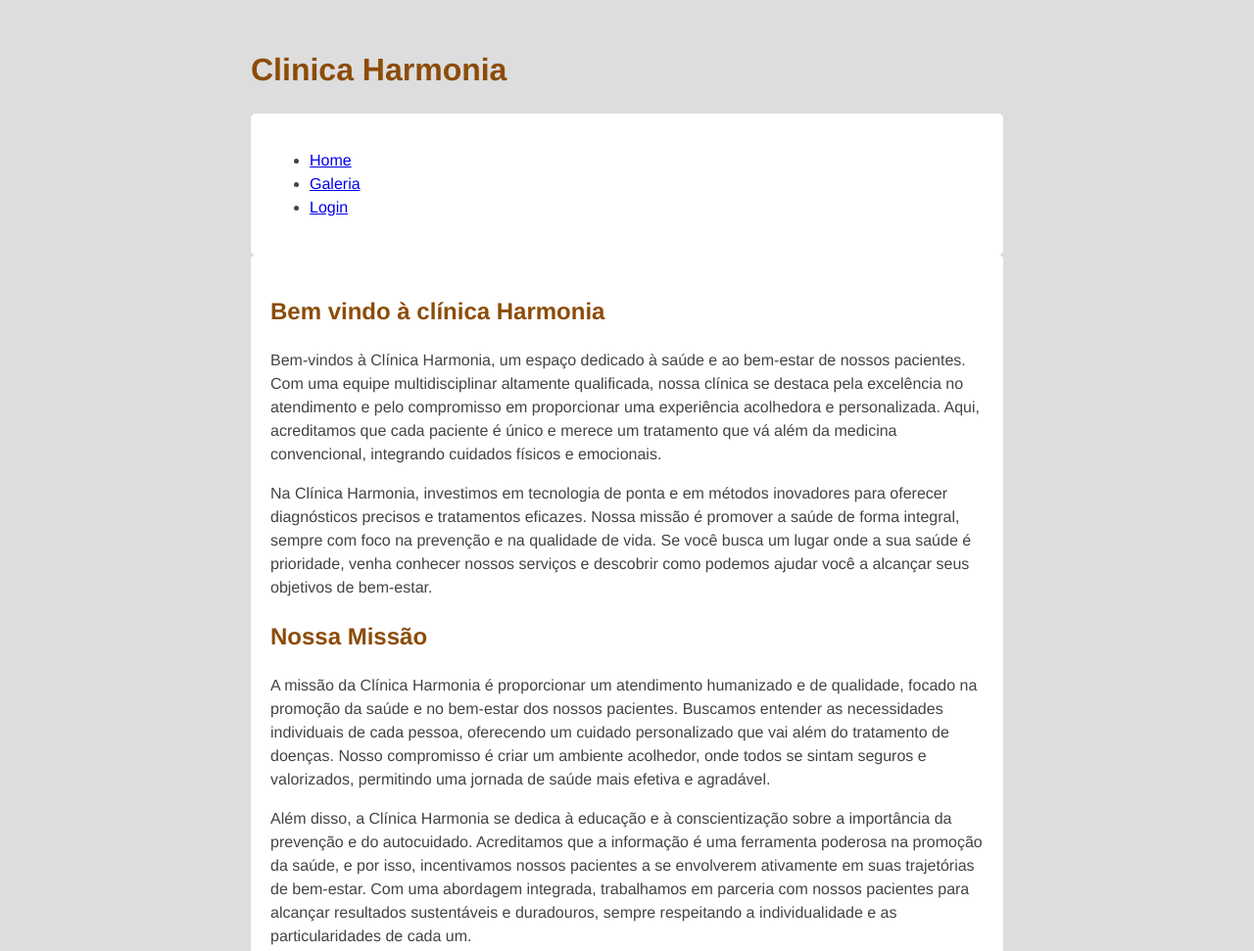
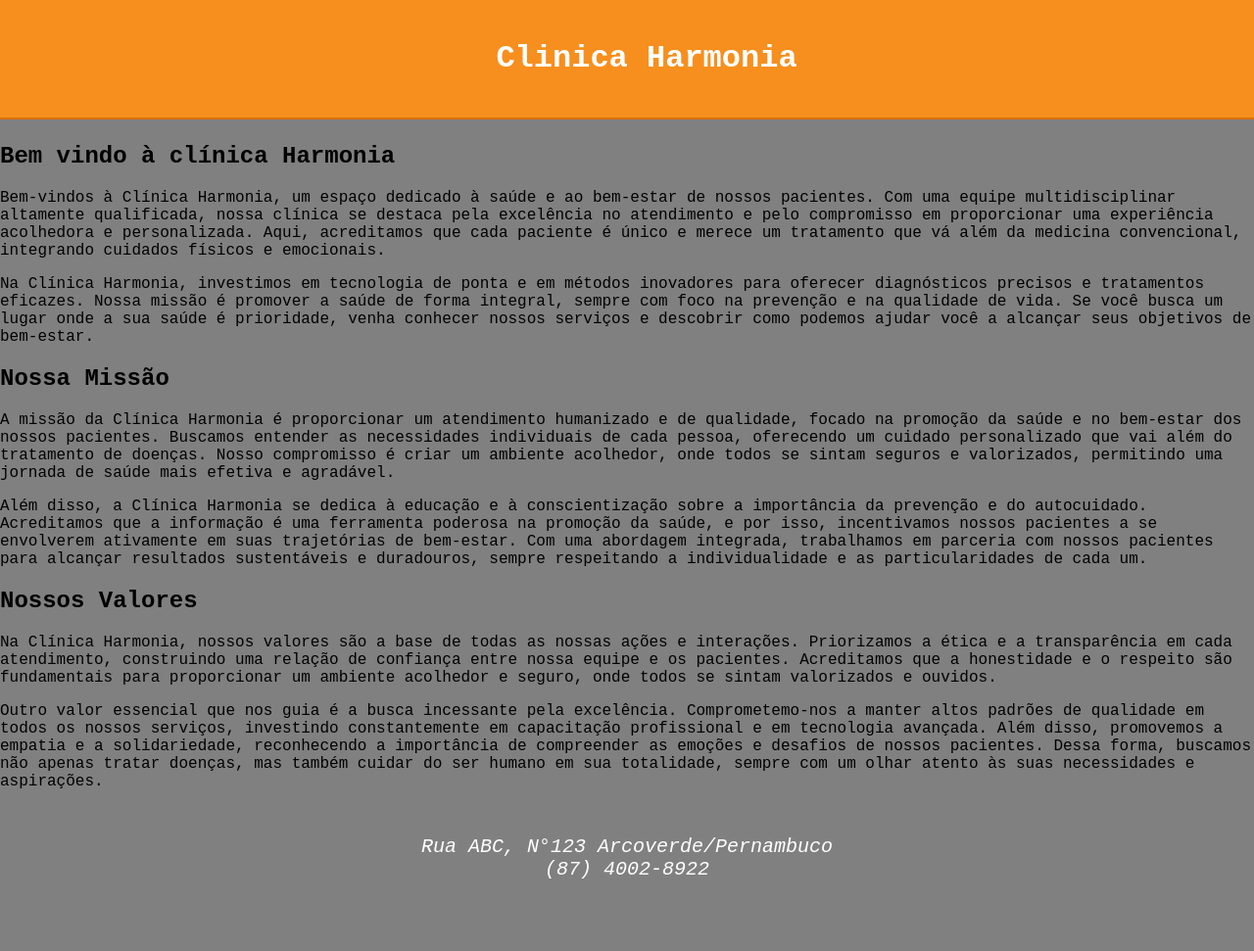
Before and after one commit to SamLima95/trabalho4, a plain HTML site: page index.html in a window 1280 px wide. Shown: the top 971 px of the page at 98% size. After the commit the page ends 929 px from the top, so only its background shows below. Drawn offline with Linux system fonts and the light colour scheme.

Commit message:
Update styles.css

```diff
--- a/styles.css
+++ b/styles.css
@@ -1,99 +1,65 @@
-body {
-    background-color: #ddd;
-    font-family: "Helvetica Neue", sans-serif;
-    color: #444;
-    line-height: 1.5;
-    width: 60%;
-    margin: 0 auto;
-    padding: 2% 0;
+{
+    margin: 0;
+    padding: 0;
+    box-sizing: border-box;
 }
 
-main {
-    background-color: white;
-    padding: 20px;
-    border-radius: 5px;
+body {
+    font-family: 'Courier New', Courier, monospace;
+    margin: 0;
+    padding: 0;
+    background-color: gray;
 }
 
-h1 {
-    color: rgb(140, 76, 8);
-}
-
-.form-group {
-    margin-bottom: 15px;
-}
-
-.input-field {
-    width: 100%;
-    padding: 10px;
-    border: 1px solid #ccc;
-    border-radius: 4px;
-}
-
-.input-field:focus {
-    border-color: rgb(140, 76, 8);
+header {
+    position: fixed;
+    top: 0;
+    left: 0;
+    width: 100vw;
+    background-color: #F78F1E;
+    color: white;
+    text-align: center;
+    padding: 20px ;
+    z-index: 1000;
 }
 
 
-.input-field:valid {
-    border-color: green;
+/* CSS Lista */
+.centralizado {
+    padding: 0;
+    display: flex;
+    justify-content: center;
+    background-color: rgb(218, 111, 11);
+    font-size: 24px;
+    margin-top: 75px;
+    list-style-type: none;
 }
 
-.input-field:invalid {
-    border-color: red;
+.centralizado li {
+    margin: 10px;
 }
 
-.input-field:valid:after {
-    content: " ✓";
-    color: green;
+.centralizado a {
+    color: white;
+    text-decoration: none;
 }
 
-.input-field:invalid:after {
-    content: " ✖";
-    color: red;
+/* CSS Lista Fim */
+
+/* CSS textos grandes */
+.texto-centralizado {
+    width: 70%;
+    margin: 20px auto;
+    background-color: #fff;
+    box-shadow: 5px 5px 10px rgba(0, 0, 0, 0.5);
+    padding: 30px;
 }
 
+/* CSS textos grandes FIM */
 
-#submit-button {
-    background-color: rgb(140, 76, 8);
-    color: white;
-    border: none;
-    padding: 10px 15px;
-    cursor: pointer;
+footer {
+    text-align: center;
+    color: rgb(255, 255, 255);
+    font-size: 20px;
+    padding: 30px;
 }
-
-.input-field.success {
-    background-color: #e0ffe0;
-}
-
-.form-group label {
-    font-weight: bold;
-}
-
-
-.input-field + .message {
-    display: none;
-}
-
-.input-field:focus + .message {
-    display: block;
-}
-
-a:hover {
-    color: rgb(140, 76, 8);
-}
-
-input:has(.input-field:valid) {
-    background-color: #e0ffe0;
-}
-
-h2:is(h1, h2) {
-    color: rgb(140, 76, 8);
-}
-
-input:first-child {
-    border-color: blue;
-}
-
-textarea:first-of-type {
-    border-color: purple;
-}
```
